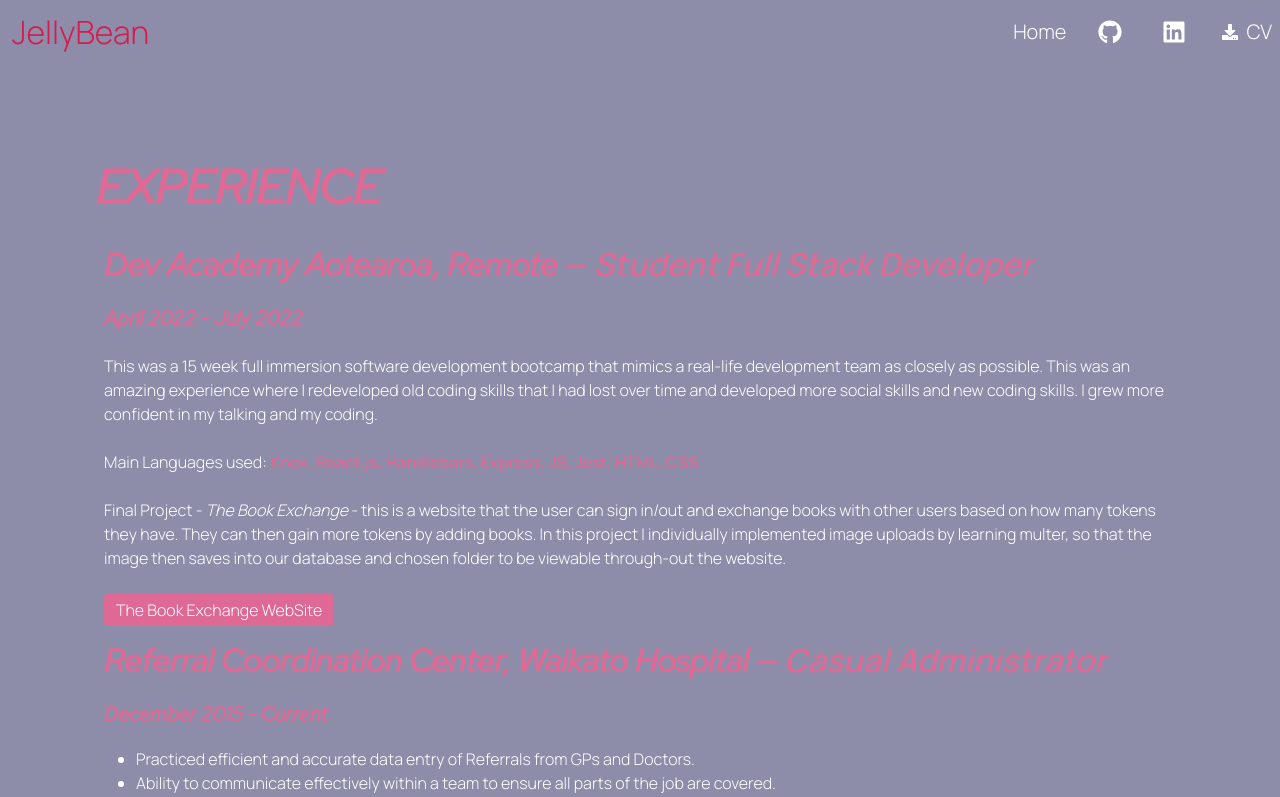
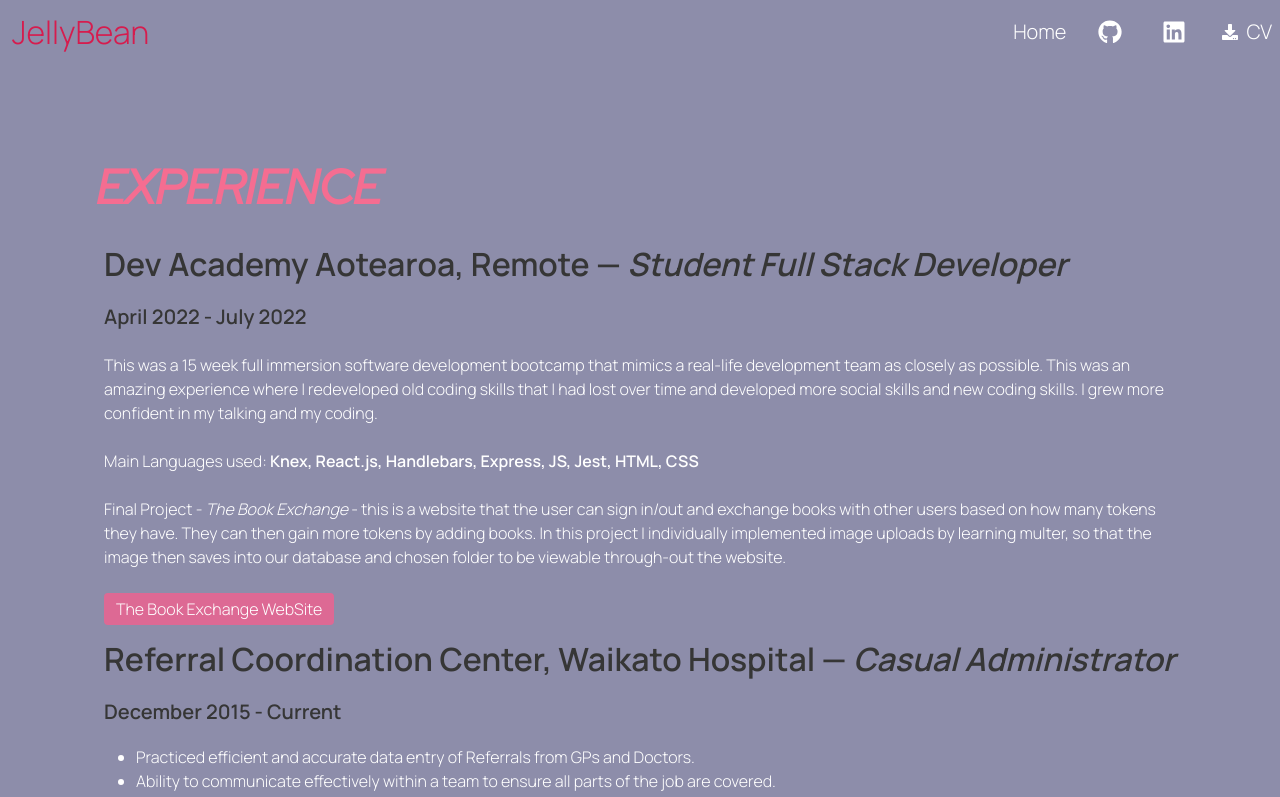
Before and after one commit to FireDivine/bulma-portfolio-22, a React (Create React App) app: page /exp in a window 1280 px wide. Shown: the top 797 px of the page. Built offline with nearby package versions, Linux system fonts and the light colour scheme.

Commit message:
change of colour for h1s and added alert for cv button

```diff
--- a/public/index.html
+++ b/public/index.html
@@ -7,7 +7,7 @@
     <link rel="icon" type="image/x-icon" href="favicon.ico">
     <link rel="stylesheet" href="css/styles.css">
 
-    <title>MY new website</title>
+    <title>My Portfolio</title>
   </head>
   <body>
     <div id="root"></div>
--- a/src/Components/Header.js
+++ b/src/Components/Header.js
@@ -1,6 +1,8 @@
 import React from 'react'
+import { useNavigate } from 'react-router-dom'
 import { FaGithub, FaLinkedin, FaDownload } from 'react-icons/fa'
 function Header() {
+  const nagivate = useNavigate()
   const toggleBurger = () => {
     let burgerIcon = document.getElementsByClassName('navbar-burger')[0]
     let dropMenu = document.getElementById('navbarMenuHeroC')
@@ -47,17 +49,23 @@ function Header() {
             <FaLinkedin className=" m-2 icon" />
           </a>
 
-          <a
+          <span
             className="navbar-item p-2 "
             // href={() => {
             //   window.open('doc/CV_july_2202 (6)', '_blank', 'fullscreen=yes')
             //   return false
             // }}
-            href="/cv"
+            //href="/cv"
+            onClick={() => {
+              alert(
+                'Sorry, This Feature is not available yet. Please contact me for a copy'
+              )
+              nagivate('/contact')
+            }}
           >
             <FaDownload className="icon m-2 is-small" />
             CV
-          </a>
+          </span>
         </div>
       </div>
     </header>
--- a/src/sass/styles.scss
+++ b/src/sass/styles.scss
@@ -24,9 +24,9 @@
 
   // TITLES
   $subtitle-color:$light;
-  $title-color:$pink;
+  //$title-color:$pink;
   $text:$light;
-  $strong-color:$pink;
+  $strong-color:$light;
 
   // BUTTONS
   $button-background-color:$pink;
@@ -39,14 +39,16 @@
   font-family: 'Manrope', sans-serif;
   background-color: $purple ;
 
+
 }
 img{
   height:fit-content;
   width: 250px !important;
 }
 
-.title{
+h1{
   font-family: 'Red Hat Display', sans-serif;
+color: #f56d91 !important;
 }
 
 .avatar{
```
Also changed, not shown: public/css/styles.css.
